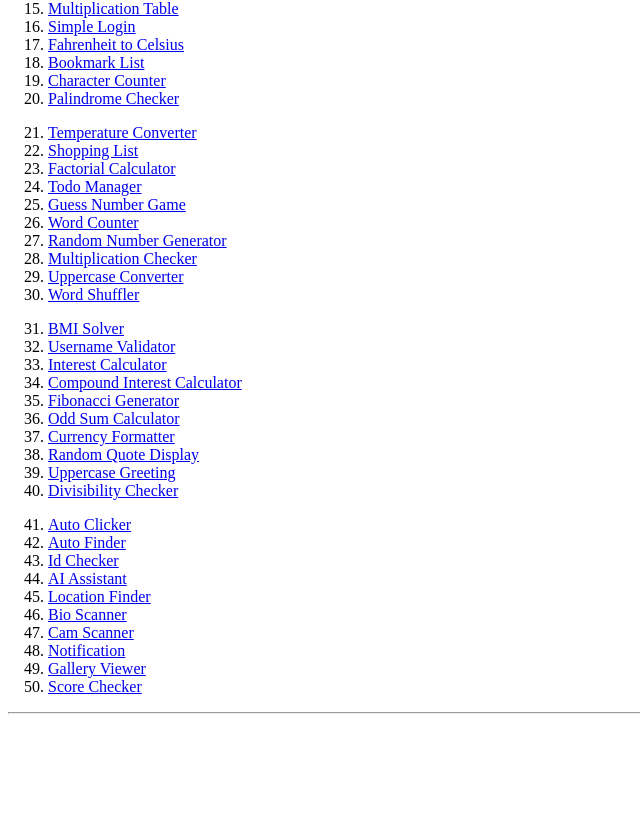
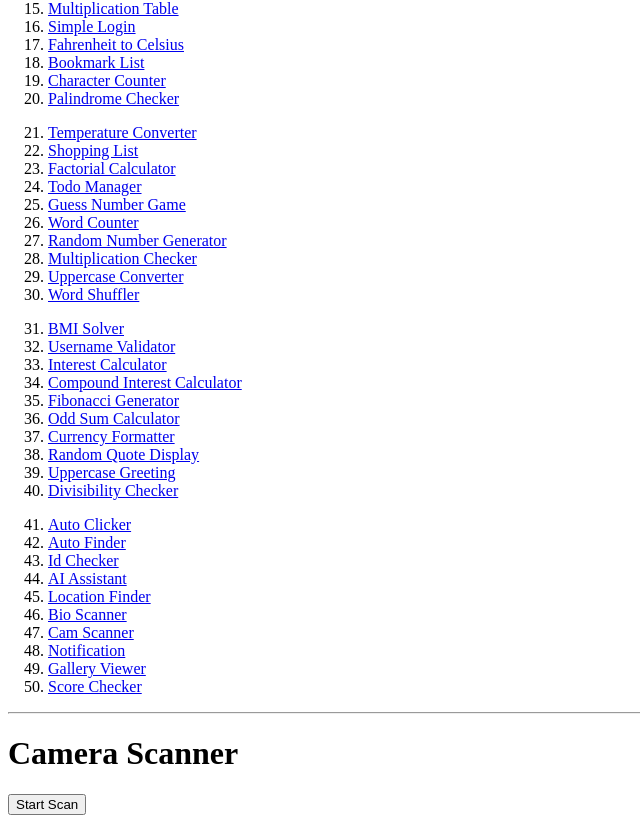
Before and after one commit to SVFC-Travel-Booking-System/Angular-Components, an Angular app: page /cam-scanner in a window 1280 px wide. Before the commit this address led to /. Shown: the part 348-1171 px from the top of the page, without its empty margins (0-640 px from the left). Before the commit the page ends 1070 px from the top, so only its background shows below. Built offline with nearby package versions, Linux system fonts and the light colour scheme.

Commit message:
#47  to display a camera interface or simulate a camera scanner functionality

```diff
--- a/src/app/app-routing.module.ts
+++ b/src/app/app-routing.module.ts
@@ -46,6 +46,9 @@ import { IdcheckerComponent } from './components/idchecker/idchecker.component';
 import { AiassistantComponent } from './components/aiassistant/aiassistant.component';
 import { LocationfinderComponent } from './components/locationfinder/locationfinder.component';
 import { BioscannerComponent } from './components/bioscanner/bioscanner.component';
+import { CamscannerComponent } from './components/camscanner/camscanner.component';
+
+
 
 
 const routes: Routes = [
@@ -95,6 +98,9 @@ const routes: Routes = [
   { path: 'ai-assistant', component: AiassistantComponent},
   { path: 'location-finder', component: LocationfinderComponent},
   { path: 'bio-scanner', component: BioscannerComponent},
+  { path: 'cam-scanner', component: CamscannerComponent},
+
+
 
 ];
 
--- a/src/app/app.module.ts
+++ b/src/app/app.module.ts
@@ -50,6 +50,7 @@ import { IdcheckerComponent } from './components/idchecker/idchecker.component';
 import { AiassistantComponent } from './components/aiassistant/aiassistant.component';
 import { LocationfinderComponent } from './components/locationfinder/locationfinder.component';
 import { BioscannerComponent } from './components/bioscanner/bioscanner.component';
+import { CamscannerComponent } from './components/camscanner/camscanner.component';
 
 
 @NgModule({
@@ -101,6 +102,7 @@ import { BioscannerComponent } from './components/bioscanner/bioscanner.componen
     AiassistantComponent,
     LocationfinderComponent,
     BioscannerComponent,
+    CamscannerComponent,
 
 
 
--- /dev/null
+++ b/src/app/components/camscanner/camscanner.component.html
@@ -0,0 +1,11 @@
+<div class="container">
+    <h1>Camera Scanner</h1>
+
+    <!-- Button to start scan -->
+    <button (click)="startScan()">Start Scan</button>
+
+    <!-- Display scanned result -->
+    <div *ngIf="scannedResult">
+        <p>{{ scannedResult }}</p>
+    </div>
+</div>
--- /dev/null
+++ b/src/app/components/camscanner/camscanner.component.ts
@@ -0,0 +1,17 @@
+import { Component } from '@angular/core';
+
+@Component({
+  selector: 'app-camscanner',
+  templateUrl: './camscanner.component.html',
+  styleUrl: './camscanner.component.css'
+})
+export class CamscannerComponent {
+  scannedResult: string = ''; // Result of the scan
+
+  // Method to simulate starting a scan
+  startScan() {
+    // Simulate a scanning process
+    this.scannedResult = 'Scanned document successfully.';
+  }
+
+}
```
Also changed, not shown: src/app/components/camscanner/camscanner.component.css (added), 1 other file (tests, documents, lock files or other folders).
